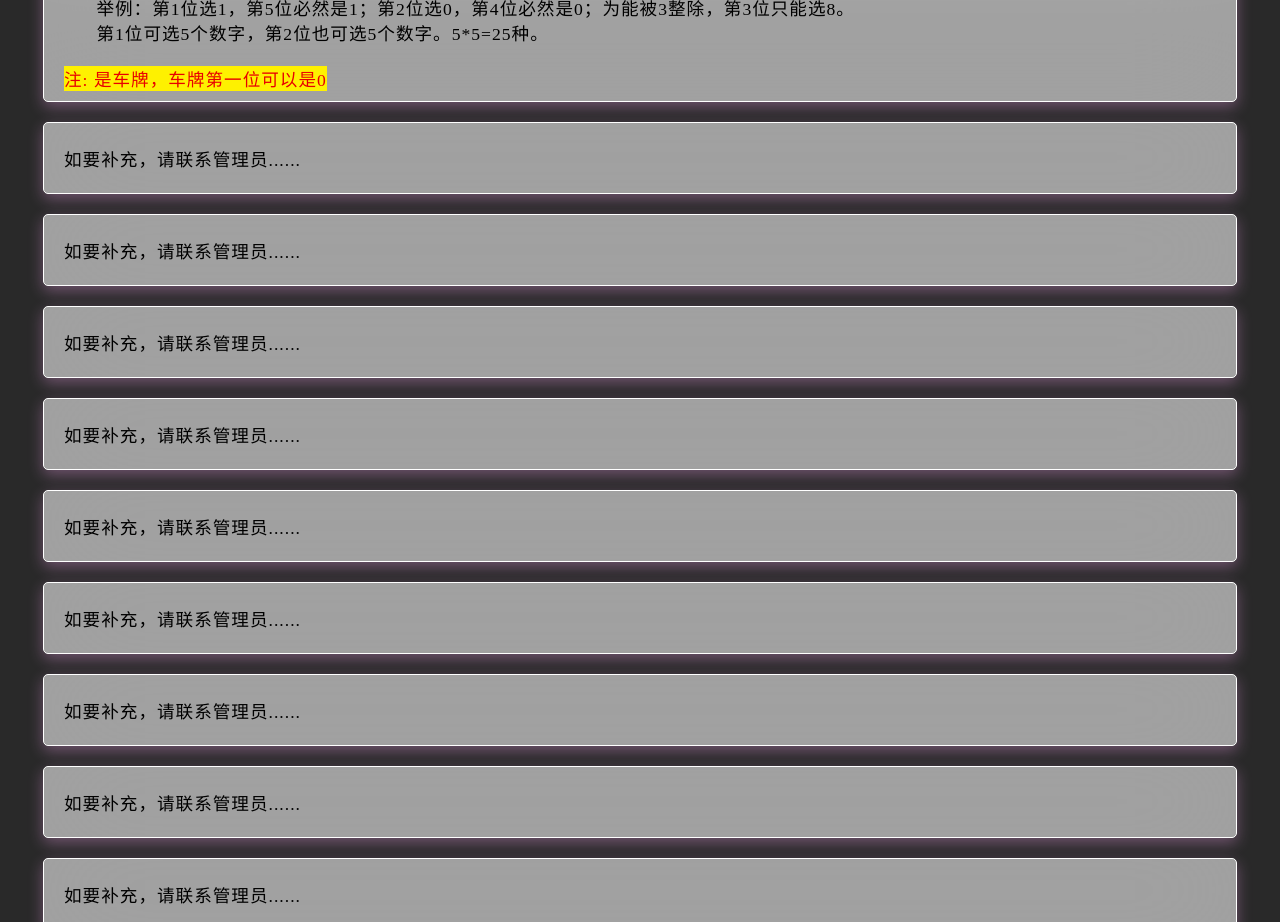
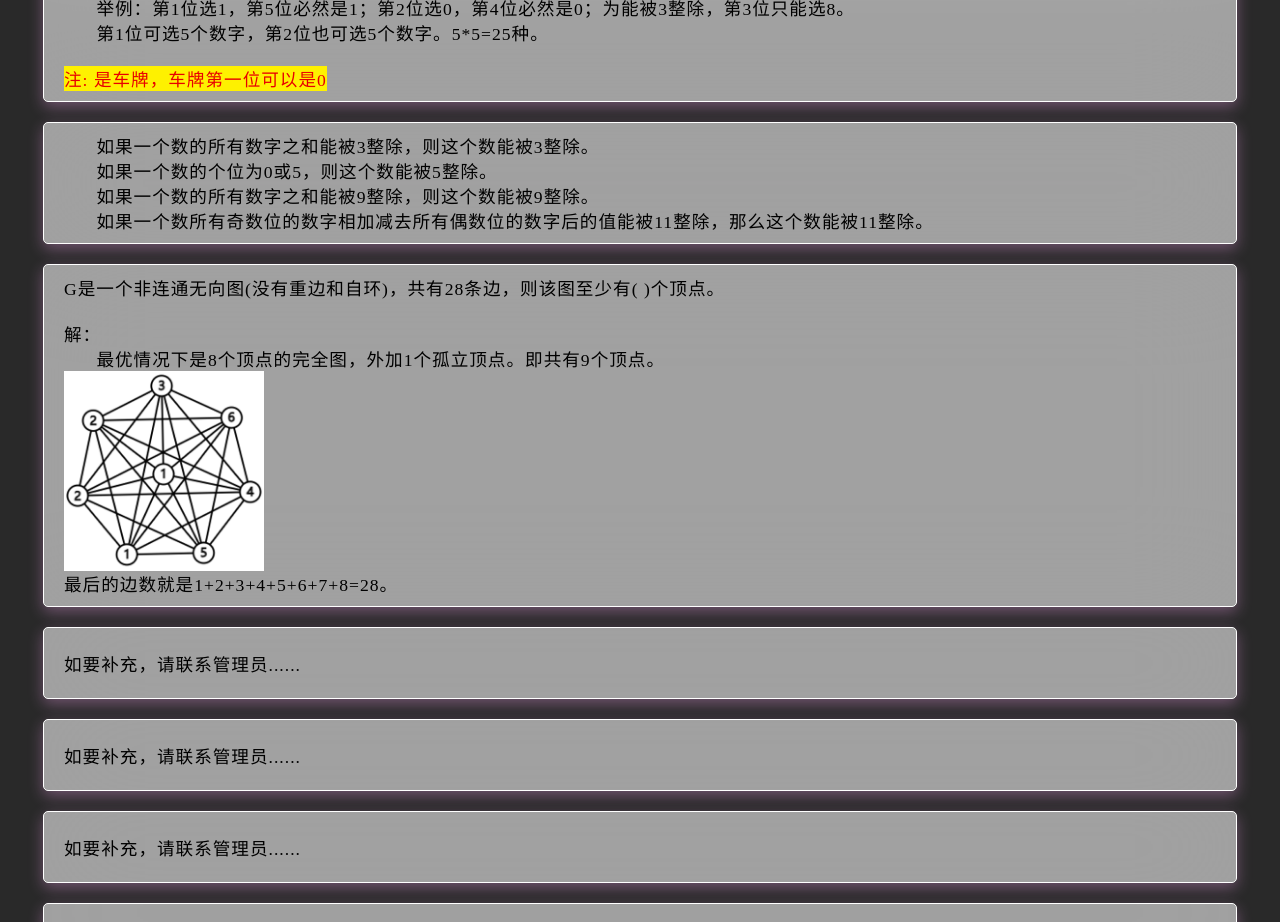
Before and after one commit to Po00iu6/esc.github.io, a plain HTML site: page index.html in a window 1280 px wide. Shown: the part 880-1802 px from the top of the page. Drawn offline with Linux system fonts and the light colour scheme.

Commit message:
2024/9/19

```diff
--- a/index.html
+++ b/index.html
@@ -58,8 +58,8 @@
         9。请问这个城市有多少个车牌倒过来恰好还是原来的车牌，并且车牌上的
         5 位数能被
         3 整除？（）<br><br>解：<br>&nbsp;&nbsp;&nbsp;&nbsp;&nbsp;&nbsp;第1、2位有（0、1、8、6、9）五个数字，第3位有（0、1、8）三个数字，第4、5位由第1、2位决定。由于0,1,8模3正好余0,1,2，所以其他位确定则第3位自然确定，共5*5=25种。<br>&nbsp;&nbsp;&nbsp;&nbsp;&nbsp;&nbsp;举例：第1位选1，第5位必然是1；第2位选0，第4位必然是0；为能被3整除，第3位只能选8。<br>&nbsp;&nbsp;&nbsp;&nbsp;&nbsp;&nbsp;第1位可选5个数字，第2位也可选5个数字。5*5=25种。<br><br><p style="color: rgb(232, 0, 0);background-color: rgb(254, 241, 0);">注: 是车牌，车牌第一位可以是0</p></div>
-    <div class="t1">如要补充，请联系管理员......</div>
-    <div class="t1">如要补充，请联系管理员......</div>
+    <div class="t1">&nbsp;&nbsp;&nbsp;&nbsp;&nbsp;&nbsp;如果一个数的所有数字之和能被3整除，则这个数能被3整除。<br>&nbsp;&nbsp;&nbsp;&nbsp;&nbsp;&nbsp;如果一个数的个位为0或5，则这个数能被5整除。<br>&nbsp;&nbsp;&nbsp;&nbsp;&nbsp;&nbsp;如果一个数的所有数字之和能被9整除，则这个数能被9整除。<br>&nbsp;&nbsp;&nbsp;&nbsp;&nbsp;&nbsp;如果一个数所有奇数位的数字相加减去所有偶数位的数字后的值能被11整除，那么这个数能被11整除。</div>
+    <div class="t1">G是一个非连通无向图(没有重边和自环)，共有28条边，则该图至少有(  )个顶点。<br><br>解：<br>&nbsp;&nbsp;&nbsp;&nbsp;&nbsp;&nbsp;最优情况下是8个顶点的完全图，外加1个孤立顶点。即共有9个顶点。<img src="./p1.png" alt="8个顶点的完全图" style="max-width: 200px;">最后的边数就是1+2+3+4+5+6+7+8=28。</div>
     <div class="t1">如要补充，请联系管理员......</div>
     <div class="t1">如要补充，请联系管理员......</div>
     <div class="t1">如要补充，请联系管理员......</div>
--- a/style.css
+++ b/style.css
@@ -45,8 +45,7 @@ h1{
     border-color: rgb(255, 255, 255);
     border-style: solid;
 
-    font-size: 1.1rem;
-    font-weight: 500;
+    font-family: Noto Sans SC,-apple-system,BlinkMacSystemFont,Helvetica Neue,Helvetica,Arial,PingFang SC,Hiragino Sans GB,Microsoft YaHei,sans-serif,inherit;
     letter-spacing: 1px;
 
     z-index: 1;
@@ -65,6 +64,10 @@ h1{
 
 
 @media screen and (max-width:900px) {
+    .t1{
+        font-weight: 540;
+        font-size: 14px;
+    }
     .bg1{
         position:fixed;
         width: 100vw;
@@ -76,6 +79,10 @@ h1{
     }
 }
 @media screen and (min-width:901px) {
+    .t1{
+        font-weight: 500;
+        font-size: 1.1rem;
+    }
     .bg1{
         position:fixed;
         width: 100vw;
```
Also changed, not shown: p1.png (added).
